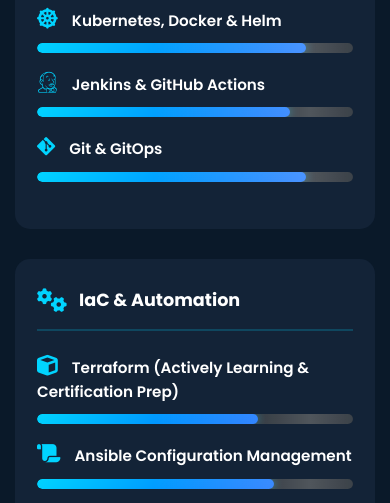
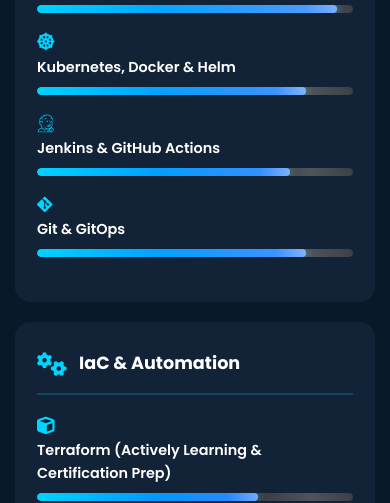
Before and after one commit to Lakshya6373/Lakshya-portfolio.github.io, a plain HTML site: page index.html in a window 390 px wide. Shown: the part 3911-4414 px from the top of the page. Drawn offline with Linux system fonts and the light colour scheme.

Commit message:
Improve mobile optimization: Fix skill progress bars visibility on mobile devices with fallback animation trigger and enhanced styling

```diff
--- a/css/style.css
+++ b/css/style.css
@@ -946,6 +946,18 @@ section {
     margin-top: 10px;
     overflow: hidden;
     position: relative;
+    box-shadow: inset 0 2px 4px rgba(0, 0, 0, 0.3);
+}
+
+.skill-bar::after {
+    content: '';
+    position: absolute;
+    top: 0;
+    left: 0;
+    height: 100%;
+    width: 100%;
+    background: linear-gradient(90deg, transparent, rgba(255, 255, 255, 0.1), transparent);
+    animation: loading 2s infinite;
 }
 
 .skill-bar::after {
@@ -976,6 +988,18 @@ section {
     transition: width 1.5s cubic-bezier(0.4, 0, 0.2, 1);
     position: relative;
     box-shadow: 0 0 10px rgba(0, 212, 255, 0.5);
+    min-width: 2px; /* Ensure bars are at least visible */
+}
+
+.skill-progress::before {
+    content: '';
+    position: absolute;
+    top: 0;
+    right: 0;
+    height: 100%;
+    width: 30px;
+    background: linear-gradient(90deg, transparent, rgba(255, 255, 255, 0.3));
+    border-radius: 10px;
 }
 
 /* ===== Projects Section ===== */
@@ -1533,6 +1557,35 @@ section {
 
     .skills-grid {
         grid-template-columns: 1fr;
+        gap: 20px;
+    }
+
+    .skill-category {
+        padding: 25px 20px;
+    }
+
+    .category-header {
+        margin-bottom: 20px;
+    }
+
+    .category-header h3 {
+        font-size: 1.1rem;
+    }
+
+    .skill-item {
+        margin-bottom: 15px;
+    }
+
+    .skill-item i {
+        font-size: 1.1rem;
+    }
+
+    .skill-item span {
+        font-size: 0.85rem;
+    }
+
+    .skill-bar {
+        height: 8px;
     }
 
     .projects-filter {
@@ -1617,6 +1670,29 @@ section {
 
     .stats {
         grid-template-columns: 1fr;
+    }
+
+    .skill-category {
+        padding: 20px;
+    }
+
+    .skill-item {
+        margin-bottom: 18px;
+    }
+
+    .skill-item span {
+        font-size: 0.9rem;
+        display: block;
+        margin-bottom: 8px;
+    }
+
+    .skill-bar {
+        height: 8px;
+        margin-top: 8px;
+    }
+
+    .skill-progress {
+        min-height: 8px;
     }
 
     .about-text h3 {
--- a/js/script.js
+++ b/js/script.js
@@ -233,11 +233,25 @@ const skillsObserver = new IntersectionObserver((entries) => {
             skillsObserver.unobserve(entry.target);
         }
     });
-}, observerOptions);
+}, {
+    threshold: 0.1,  // Trigger earlier, especially on mobile
+    rootMargin: '0px 0px -50px 0px'
+});
 
 const skillsSection = document.querySelector('.skills');
 if (skillsSection) {
     skillsObserver.observe(skillsSection);
+
+    // Fallback for mobile: trigger after a short delay if not already triggered
+    setTimeout(() => {
+        const progressBars = document.querySelectorAll('.skill-progress');
+        progressBars.forEach(bar => {
+            if (bar.style.width === '0px' || bar.style.width === '') {
+                const progress = bar.getAttribute('data-progress');
+                bar.style.width = progress + '%';
+            }
+        });
+    }, 2000);
 }
 
 // ===== Project Filtering =====
```
